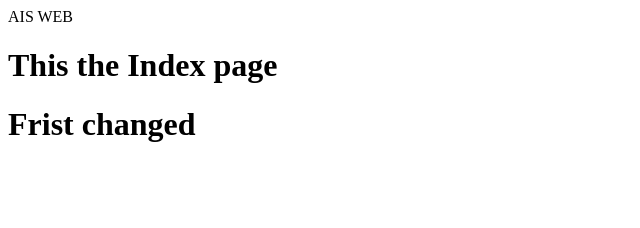
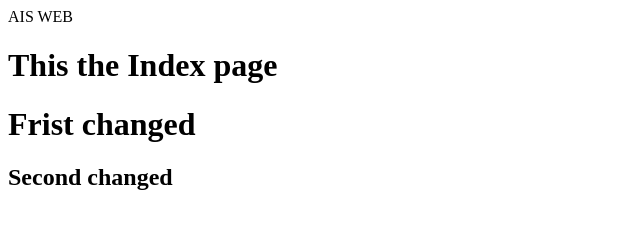
Before and after one commit to fangfangnz/test, a plain HTML site: page index.html in a window 1280 px wide. Shown: the whole page, without its empty margins (0-640 px from the left). Drawn offline with Linux system fonts and the light colour scheme.

Commit message:
second commit

```diff
--- a/index.html
+++ b/index.html
@@ -6,6 +6,7 @@
 <body>
   <h1>This the Index page </h1>
   <h1>Frist changed</h1>
+  <h2>Second changed </h2>
 </body>
 
 <html>
```
